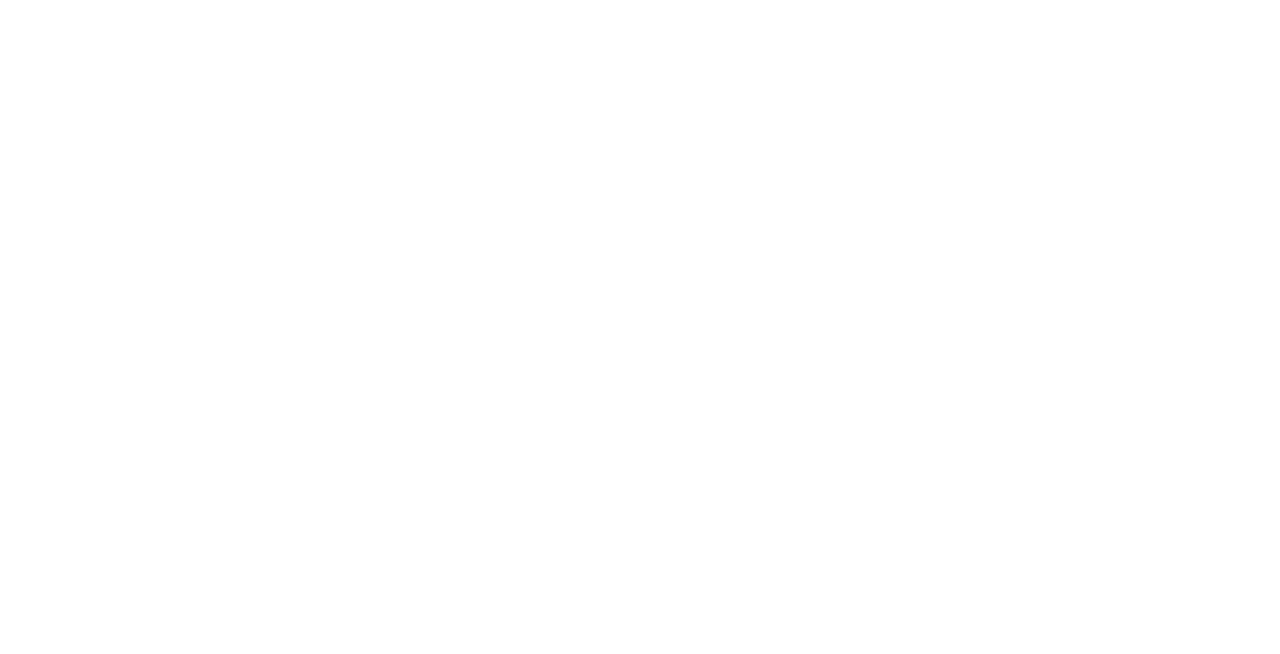
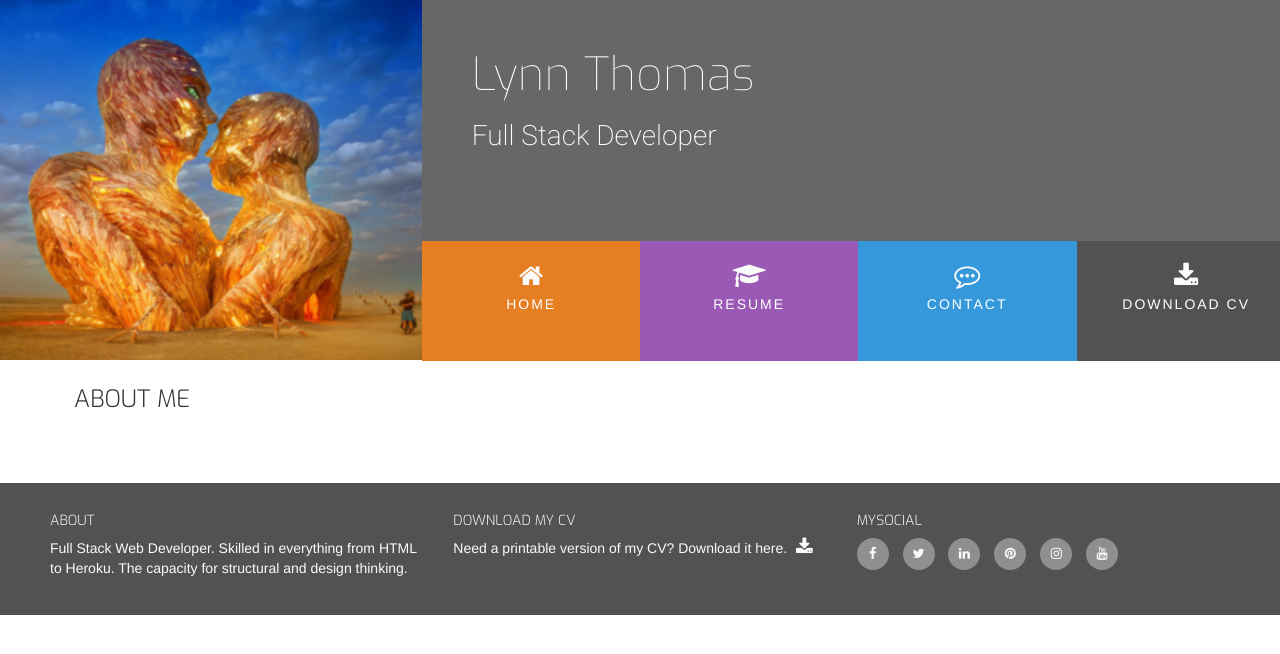
Before and after one commit to lynnthomas/resume, a plain HTML site: page index.html in a window 1280 px wide. Drawn offline with nearby package versions, Linux system fonts and the light colour scheme.

Commit message:
created personal section basic structure and three reasons heading

```diff
--- a/assets/css/style.css
+++ b/assets/css/style.css
@@ -0,0 +1,205 @@
+@import url('https://fonts.googleapis.com/css?family=Roboto:100,200,300,400,500,600,700|Exo:100,200,300,400,500,600,700');
+
+/*-------------------------------------------------------colors*/
+
+.bg-color-name-title {
+    background-color: #676767;
+}
+
+.bg-color-three-reasons {
+    background-color: #ffffff;
+}
+
+.ui-menu-color-home {
+    background-color: #e67e22;
+}
+
+.ui-menu-color-resume {
+    background-color: #9b59b6;
+}
+
+.ui-menu-color-contact {
+    background-color: #3498db;
+}
+
+.ui-menu-color-download {
+    background-color: #525252;
+}
+
+
+/*------------------------------------------------------Special Paddings/Margins/Text*/
+
+h1,
+h2,
+h3,
+h4 {
+    margin: 0;
+}
+
+.uppercase {
+    text-transform: uppercase;
+}
+
+.general-sub {
+    font-family: "Exo", sans-serif;
+    font-weight: 300;
+    color: #fafafa;
+}
+
+.inline-block {
+    display: inline-block;
+}
+
+.section-column {
+    padding: 0 30px 30px;
+    float: none;
+    display: table-cell;
+}
+
+.row-table {
+    display: table;
+}
+
+.section-heading {
+    font-family: "Exo", sans-serif;
+    font-weight: 300;
+    margin-top: 25px;
+    margin-bottom: 40px;
+}
+
+/*------------------------------------------------------heading*/
+
+header{
+    margin:0;
+}
+
+.heading {
+    margin-left: 50px;
+}
+
+
+.logo{
+    background: url("../images/embrace-burningman.jpg");
+    background-position: center;
+    background-repeat: no-repeat;
+    background-size: cover;
+    min-height: 360px;
+    transition: all .5s ease-in-out;
+    -moz-transition: all .5s ease-in-out;
+    -webkit-transition: all .5s ease-in-out;
+}
+
+.name {
+    font-family: "Exo", sans-serif;
+    font-weight: 100;
+    font-size: 46px;
+    margin-top: 50px;
+    color: #ffffff;
+}
+
+.title {
+    font-family: "Roboto", sans-serif;
+    font-weight: 200;
+    font-size: 28px;
+    margin-top: 20px;
+    margin-bottom: 90px;
+    color: #ffffff;
+}
+
+#nav {
+    margin: 0;
+}
+
+#nav li {
+    padding: 0;
+}
+
+.menuitem {
+    height: 120px;
+    text-align: center;
+    padding: 0;
+}
+
+.menuitem a{
+    width: 100%;
+    text-decoration: none;
+    color: #ffffff;
+    height: 120px;
+}
+
+.menuitem a i{
+    padding-top: 22px;
+    display: block;
+    color: #fafafa;
+    font-size: 26px;
+}
+
+.menuitem span {
+    display: block;
+    width: 100%;
+    padding-top: 5px;
+    text-align: center;
+    text-transform: uppercase;
+    font-size: 14px;
+    font-weight: 300;
+    letter-spacing: 2px;
+}
+
+/*------------------------------------------------------hover.css*/
+
+.hvr-sweep-to-bottom:before {
+    background: rgba(0, 0, 0, 0.2);
+    height: 120px;
+}
+
+/*------------------------------------------------------Footer*/
+
+footer {
+    background-color: #525252;
+    color: #fafafa;
+    min-height: 120px;
+    margin: 0;
+}
+
+footer .cv-pdf i {
+    color: #fafafa;
+    text-align: center;
+    font-size: 18px;
+    padding-left: 5px;
+}
+
+footer .cv-pdf i:hover {
+    color: #e84610;
+    transition: all 0.35s ease-in-out;
+    -moz-transition: all 0.35s ease-in-out;
+    -webkit-transition: all 0.35s ease-in-out;
+    -o-transition: all 0.35s ease-in-out;
+}
+
+.social-links {
+    padding-bottom: 15px;
+}
+
+.social-links li a i {
+    width: 32px;
+    height: 32px;
+    padding: 12px 0;
+    border-radius: 50%;
+    font-size: 13px;
+    line-height: 7px;
+    text-align: center;
+    color: #fafafa;
+    background: #8f8f8f;
+     transition: all 0.35s ease-in-out;
+    -moz-transition: all 0.35s ease-in-out;
+    -webkit-transition: all 0.35s ease-in-out;
+    -o-transition: all 0.35s ease-in-out;
+}
+
+.social-links li a i:hover {
+    background: #e84610;
+}
+
+#footer-details {
+    margin: 20px;
+}
--- a/index.html
+++ b/index.html
@@ -1,18 +1,84 @@
 <!DOCTYPE html>
 <html>
     <head>
-        <link rel="stylesheet" href="https://stackpath.bootstrapcdn.com/bootstrap/4.0.0/css/bootstrap.min.css" type="text/css" />
+        <link rel="stylesheet" href="https://stackpath.bootstrapcdn.com/bootstrap/3.3.7/css/bootstrap.min.css" type="text/css" />
         <link rel="stylesheet" href="https://stackpath.bootstrapcdn.com/font-awesome/4.7.0/css/font-awesome.min.css" type="text/css" />
+        <link rel="stylesheet" href="https://cdnjs.cloudflare.com/ajax/libs/hover.css/2.3.0/css/hover-min.css" type="text/css" />
+        <link rel="stylesheet" href="assets/css/style.css" type="text/css" />
         </head>
     <body>
         <header>
+            <div class="row">
+                <a href="index.html">
+                    <div class="col-md-4 logo"></div>
+                </a>
+                <div class="col-md-8">
+                    <div class="row bg-color-name-title">
+                        <div class="heading">
+                            <h1 class="name">Lynn Thomas</h1>
+                            <h2 class="title">Full Stack Developer</h2>
+                         </div>
+                    </div>
+                    <div class="row">
+                        <ul id="nav" class="list-inline clearfix">
+                            <li class="col-xs-6 col-sm-3 ui-menu-color-home menuitem">
+                                <a href="#" class="hvr-sweep-to-bottom"><i class="fa fa-home" aria-hidden="true"></i><span>Home</span></a>
+                            </li>
+                                <li class="col-xs-6 col-sm-3 ui-menu-color-resume menuitem">
+                                <a href="#" class="hvr-sweep-to-bottom"><i class="fa fa-graduation-cap" aria-hidden="true"></i><span>Resume</span></a>
+                            </li>
+                                <li class="col-xs-6 col-sm-3 ui-menu-color-contact menuitem">
+                                <a href="#" class="hvr-sweep-to-bottom"><i class="fa fa-commenting-o" aria-hidden="true"></i><span>Contact</span></a>
+                            </li>
+                                <li class="col-xs-6 col-sm-3 ui-menu-color-download menuitem">
+                                <a href="#" class="hvr-sweep-to-bottom"><i class="fa fa-download" aria-hidden="true"></i><span>Download CV</span></a>
+                            </li>
+
+                        </ul>
+                    </div>
+                 </div>
+            </div>
 
         </header>
-        <section>
+        <section class="container-fluid">
+            <div class="row row-table">
+               <div class="col-xs-12 col-sm-12 col-md-8 bg-color-three-reasons section-column">
+                   <div class="row">
+                       <div class="col-md-12">
+                           <h3 class="section-heading uppercase">About Me</h3>
+                       </div>
+                   </div>
+                </div>
+            </div>
 
         </section>
-        <footer>
-
+        <footer class="container-fluid">
+            <div id="footer-details" class="row">
+                <div class="col-sm-4">
+                   <h5 class="uppercase general-sub">About</h5>
+                   <p class="inline-block">
+                       Full Stack Web Developer. Skilled in everything from HTML to Heroku. The capacity for structural and design thinking.
+                   </p>
+                </div>
+                    <div class="col-sm-4">
+                   <h5 class="uppercase general-sub">Download My CV</h5>
+                   <p class="inline-block">
+                       Need a printable version of my CV? Download it here.
+                       <a href="#" class="cv-pdf"><i class="fa fa-download" aria-hidden="true"></i></a>
+                   </p>
+                </div>
+                    <div class="col-sm-4">
+                   <h5 class="uppercase general-sub">MySocial</h5>
+                   <ul class="list-inline social-links">
+                       <li><a target="blank" href="#"><i class="fa fa-facebook"></i></a></li>
+                       <li><a target="blank" href="#"><i class="fa fa-twitter"></i></a></li>
+                       <li><a target="blank" href="#"><i class="fa fa-linkedin"></i></a></li>
+                       <li><a target="blank" href="#"><i class="fa fa-pinterest"></i></a></li>
+                       <li><a target="blank" href="#"><i class="fa fa-instagram"></i></a></li>
+                       <li><a target="blank" href="#"><i class="fa fa-youtube"></i></a></li>
+                   </ul>
+                </div>
+            </div>
         </footer>
 
 
```
Also changed, not shown: assets/images/embrace-burningman.jpg (added).
